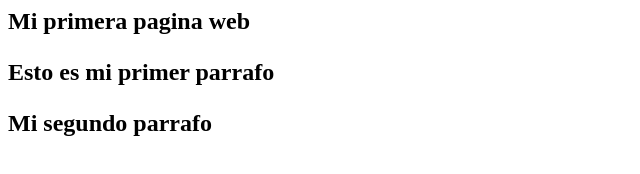
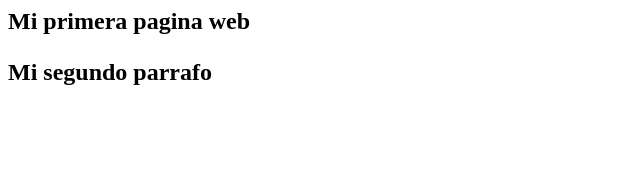
Before and after one commit to SantiAbascal/Oscar, a plain HTML site: page index.html in a window 1280 px wide. Shown: the whole page, without its empty margins (0-640 px from the left). Drawn offline with Linux system fonts and the light colour scheme.

Commit message:
quitar parrafo

```diff
--- a/index.html
+++ b/index.html
@@ -6,8 +6,9 @@
 
             <h2> Mi primera pagina web <h2>
 
-            <p> Esto es mi primer parrafo </p>
+
             <p> Mi segundo parrafo </p>
+
 
 
 
```
